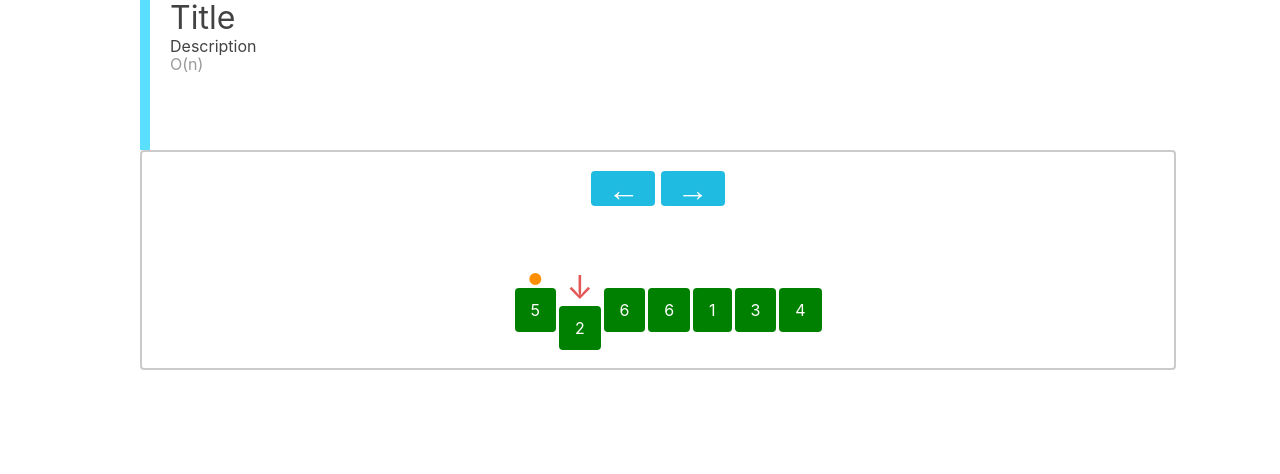
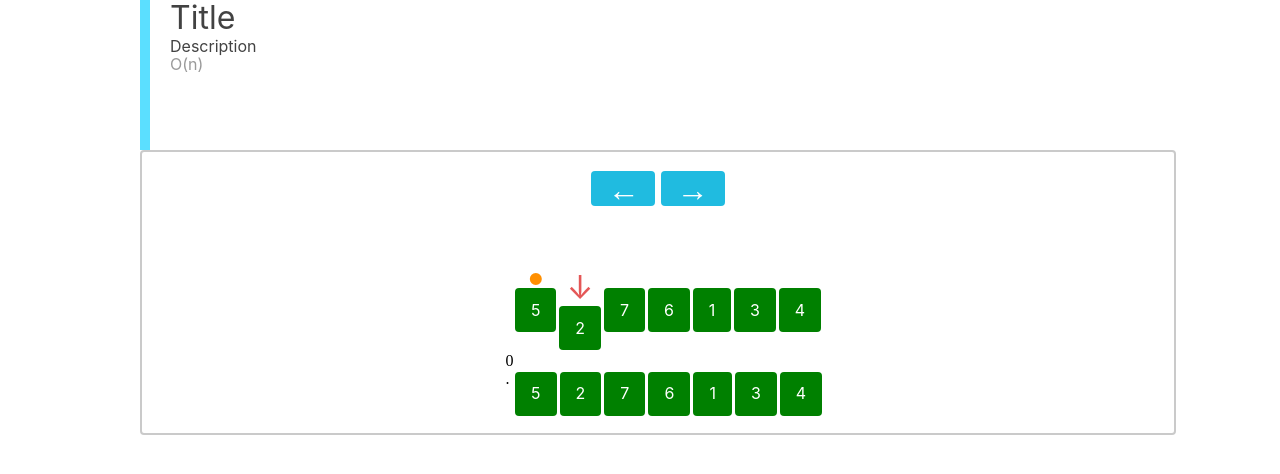
Before and after one commit to AlexFox1777/TypeScript-Handbook, a React app: page / in a window 1280 px wide. Shown: the top 474 px of the page. Built offline with nearby package versions, Linux system fonts and the light colour scheme.

Commit message:
renders history correcly

```diff
--- /dev/null
+++ b/src/components/history/History.tsx
@@ -0,0 +1,37 @@
+import React, { FunctionComponent } from "react";
+import NumberHolder from "../number-holder/NumberHolder";
+import styled from "styled-components";
+
+type Props = {
+    history: Array<Array<number>>;
+};
+
+const History: FunctionComponent<Partial<Props>> = ({ history = [[]] }) => {
+    return (
+        <div>
+            {history &&
+                history.length > 0 &&
+                history.map(
+                    (item, index) =>
+                        item.length > 0 && (
+                            <List>
+                                {index + " . "}
+                                {item.map((record) => (
+                                    <NumberHolder
+                                        number={record}
+                                        state="x"
+                                    ></NumberHolder>
+                                ))}
+                            </List>
+                        )
+                )}
+        </div>
+    );
+};
+
+const List = styled.div`
+    display: flex;
+    flex-wrap: row wrap;
+`;
+
+export default History;
--- a/src/components/sorting/iterative_sorting/insertion_sort/InsertionSort.tsx
+++ b/src/components/sorting/iterative_sorting/insertion_sort/InsertionSort.tsx
@@ -1,24 +1,18 @@
 import React, { FunctionComponent, useState } from "react";
 import NumberHolder from "../../../number-holder/NumberHolder";
 import styled from "styled-components";
+import History from "../../../history/History";
 
 type Props = {
-    numbers: Array<{ number: number; state: "current" | "previous" | "x" }>;
+    numbers: Array<number>;
 };
 
 const InsertionSort: FunctionComponent<Partial<Props>> = ({
-    numbers = [
-        { number: 5, state: "previous" },
-        { number: 2, state: "current" },
-        { number: 6, state: "x" },
-        { number: 6, state: "x" },
-        { number: 1, state: "x" },
-        { number: 3, state: "x" },
-        { number: 4, state: "x" },
-    ],
+    numbers = [5, 2, 7, 6, 1, 3, 4],
 }) => {
     const [nms, setNms] = useState(numbers);
-    const [iter, setIter] = useState({ i: 1, j: 0, key: numbers[1].number });
+    const [history, setHistory] = useState([numbers]);
+    const [iter, setIter] = useState({ i: 1, j: 0, key: numbers[1] });
 
     let insertionSort = (
         arr: Array<{ number: number; state: "current" | "previous" | "x" }>
@@ -39,29 +33,42 @@ const InsertionSort: FunctionComponent<Partial<Props>> = ({
         return inputArr;
     };
 
-    let iSNext = (
-        inputArr: Array<{ number: number; state: "current" | "previous" | "x" }>
-    ) => {
-        if (iter.i < nms.length) {
-            let j = iter.j;
-            let key = iter.key;
-            if (j >= 0 && inputArr[j].number > key) {
-                inputArr[j + 1].number = inputArr[j].number;
-                inputArr[j + 1].state = "previous";
-                inputArr[j].state = "x";
+    let iSNext = (arr: Array<number>) => {
+        let inputArr = arr.slice();
+        // mark the i element as the current
+        // mark the j element as the previous
+        let j = iter.j,
+            key = iter.key,
+            i = iter.i;
+        if (i < inputArr.length) {
+            if (j >= 0 && inputArr[j] > key) {
+                inputArr[j + 1] = inputArr[j];
                 setIter({ ...iter, j: j - 1 });
+                console.log("1, J = ", j, " k  = ", key);
             } else {
-                inputArr[j + 1].number = key;
+                inputArr[j + 1] = key;
                 setIter({
                     ...iter,
-                    key: inputArr[iter.i + 1].number,
-                    j: iter.i,
-                    i: iter.i + 1,
+                    i: i + 1,
+                    j: i,
+                    key: numbers[i + 1],
                 });
+                console.log(
+                    "2, J = ",
+                    j,
+                    " k  = ",
+                    key,
+                    " inputArr[j + 1 ] = ",
+                    inputArr[j + 1]
+                );
             }
-            console.log("NMS ", nms);
-            setNms(inputArr);
         }
+
+        console.log("ARR ", inputArr);
+        console.log("STATE ", nms);
+
+        setHistory((prev) => [[...inputArr], ...prev]);
+        setNms(inputArr);
     };
 
     return (
@@ -75,10 +82,20 @@ const InsertionSort: FunctionComponent<Partial<Props>> = ({
             <List>
                 {nms &&
                     nms.length > 0 &&
-                    nms.map((item) => (
-                        <NumberHolder number={item.number} state={item.state} />
+                    nms.map((item, index) => (
+                        <NumberHolder
+                            number={item}
+                            state={
+                                index === iter.i
+                                    ? "current"
+                                    : index === iter.j
+                                    ? "previous"
+                                    : "x"
+                            }
+                        />
                     ))}
             </List>
+            <History history={history}></History>
         </Root>
     );
 };
```
